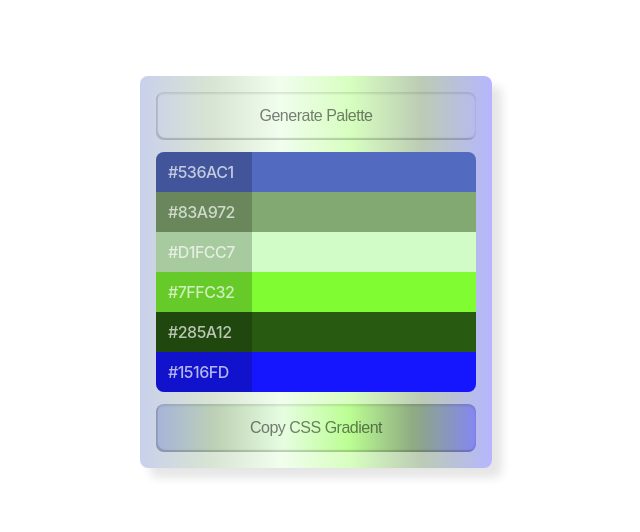
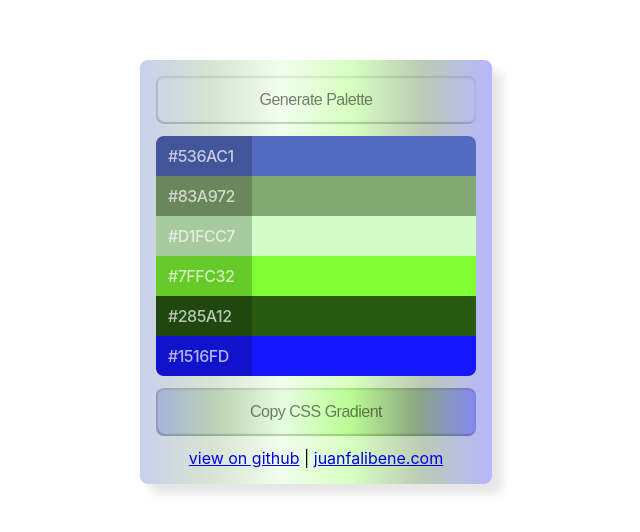
Before and after one commit to juanfalibene/03-color-palette, a plain HTML site: page index.html in a window 1280 px wide. Shown: the part 138-670 px from the top of the page, without its empty margins (324-964 px from the left). Drawn offline with Linux system fonts and the light colour scheme.

Commit message:
credits added

```diff
--- a/index.html
+++ b/index.html
@@ -13,6 +13,12 @@
       <button id="btnUpdate">Generate Palette</button>
       <div class="paletteContainer" id="paletteContainer"></div>
       <button id="btnCopy" class="colorSample">Copy CSS Gradient</button>
+      <p class="credits">
+        <a href="https://github.com/juanfalibene/03-color-palette"
+          >view on github</a
+        >
+        | <a href="https://juanfalibene.com">juanfalibene.com</a>
+      </p>
     </div>
     <!-- defer para carga de script al final del body-->
   </body>
```
